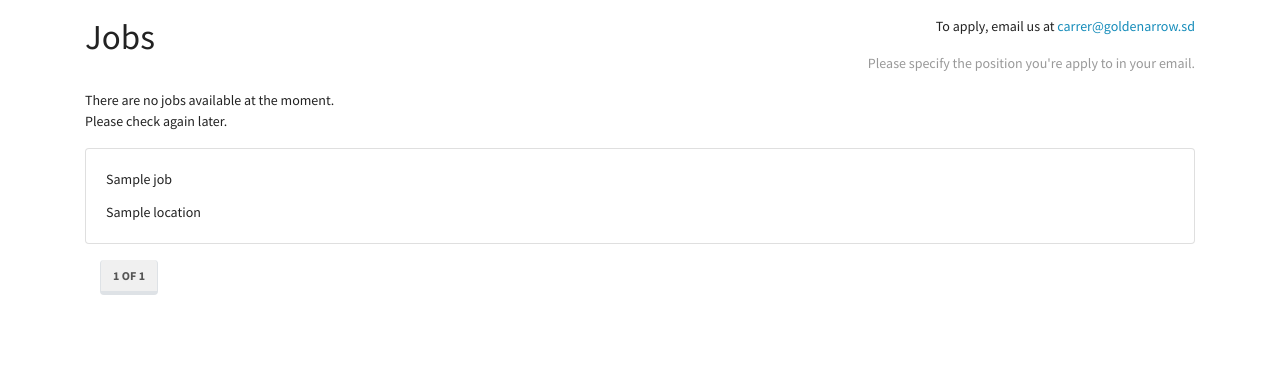
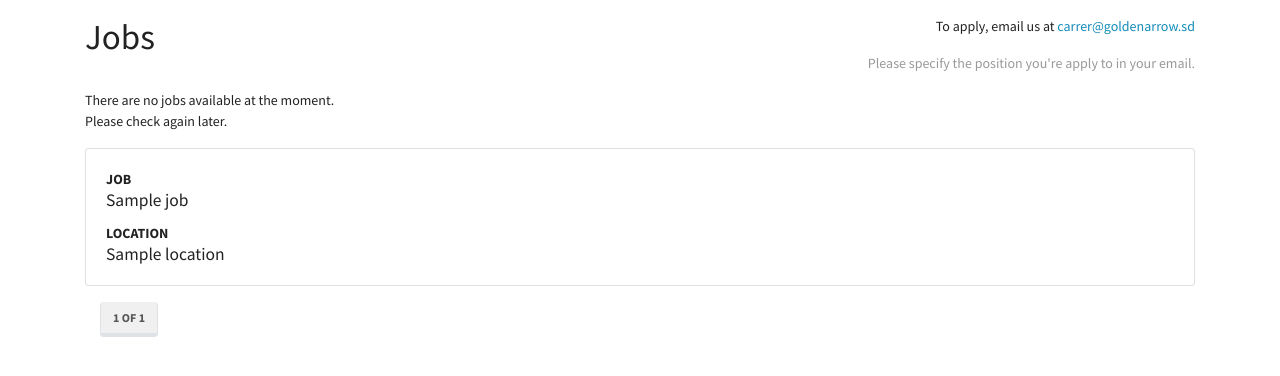
Before and after one commit to abdoamir117/goldenarrow, a Django app: template templates/jobs.html in a window 1280 px wide. Shown: the part 58-434 px from the top of the page. Run offline with Django 3.2, Linux system fonts and the light colour scheme; the template is opened without the code that fills it: most values are stand-ins (such as "Sample title", 1, 10 or a date in 2020); data that the repository does not hold is empty; some libraries are stand-ins or nearby versions.

Commit message:
refactor
add labels for jobs
query is order by updated_at date desc

```diff
--- a/jobs/views.py
+++ b/jobs/views.py
@@ -17,7 +17,7 @@ def home(request):
 
 
 def jobs(request):
-    jobs = Job.objects.all()
+    jobs = Job.objects.order_by("-updated_at")
     paginator = Paginator(jobs, 30)
     page_number = request.GET.get("page")
     page_obj = paginator.get_page(page_number)
--- a/templates/jobs.html
+++ b/templates/jobs.html
@@ -36,26 +36,33 @@
 {% for job in page_obj %}
 <div class="card mt-3">
     <div class="card-body">
-        <div class="card-title">{{ job.title }}</div>
-        <div class="card-text">{{ job.location }}</div>
+        <div>
+            <b style="text-transform: uppercase;">JOB</b>
+            <h5 class="card-title">{{ job.title }}</h5>
+        </div>
+
+        <div>
+            <b style="text-transform: uppercase;">LOCATION</b>
+            <h5 class="card-text">{{ job.location }}</h5>
+        </div>
 
         {% if job.description %}
-        <div class="card-text">Responsibilities:</div>
-        <div class="card-text">
-            <ul>
+        <div class="card-text mt-3">
+            <b class="card-text" style="text-transform: uppercase;">Responsibilities</b>
+            <ul class="list-group">
                 {% for item in job.descriptions %}
-                <li>{{ item }}</li>
+                <li class="list-group-item border-0">{{ item }}</li>
                 {% endfor %}
             </ul>
         </div>
         {% endif %}
 
         {% if job.requirement %}
-        <div class="card-text">Qualifications</div>
-        <div class="card-text">
-            <ul>
+        <div class="card-text mt-3">
+            <b class="card-text" style="text-transform: uppercase;">Qualifications</b>
+            <ul class="list-group">
                 {% for item in job.requirements %}
-                <li>{{ item }}</li>
+                <li class="list-group-item border-0">{{ item }}</li>
                 {% endfor %}
             </ul>
         </div>
```
